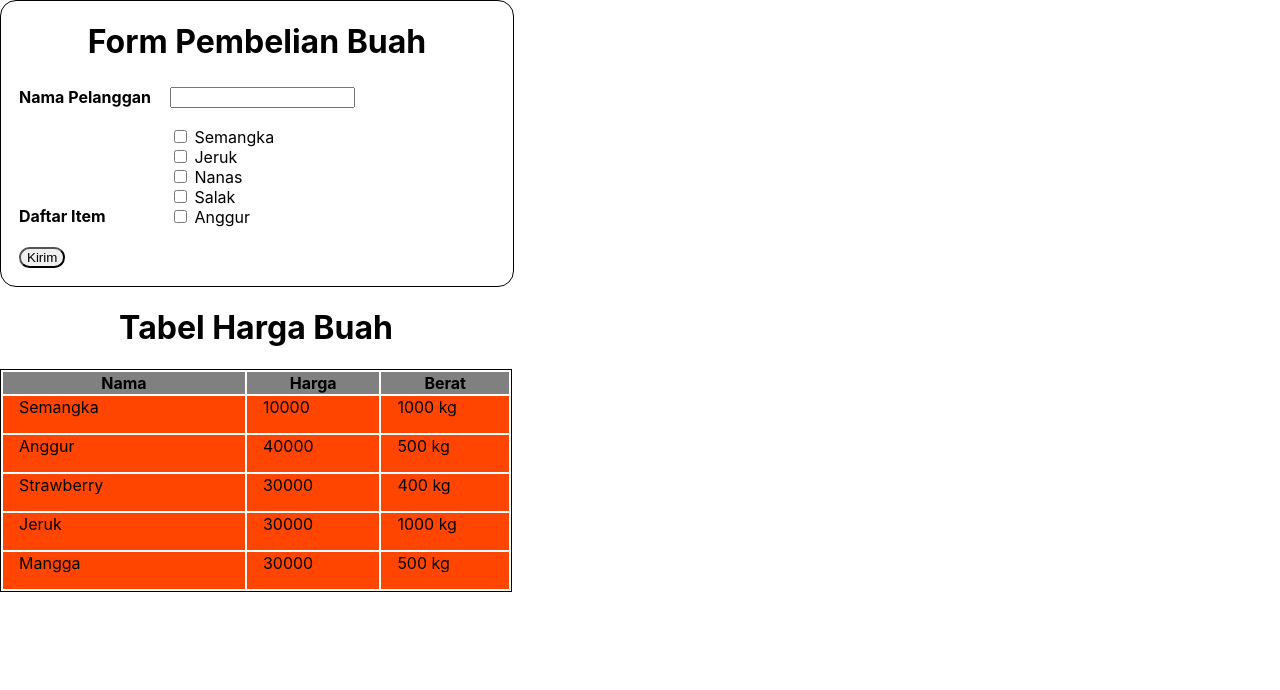
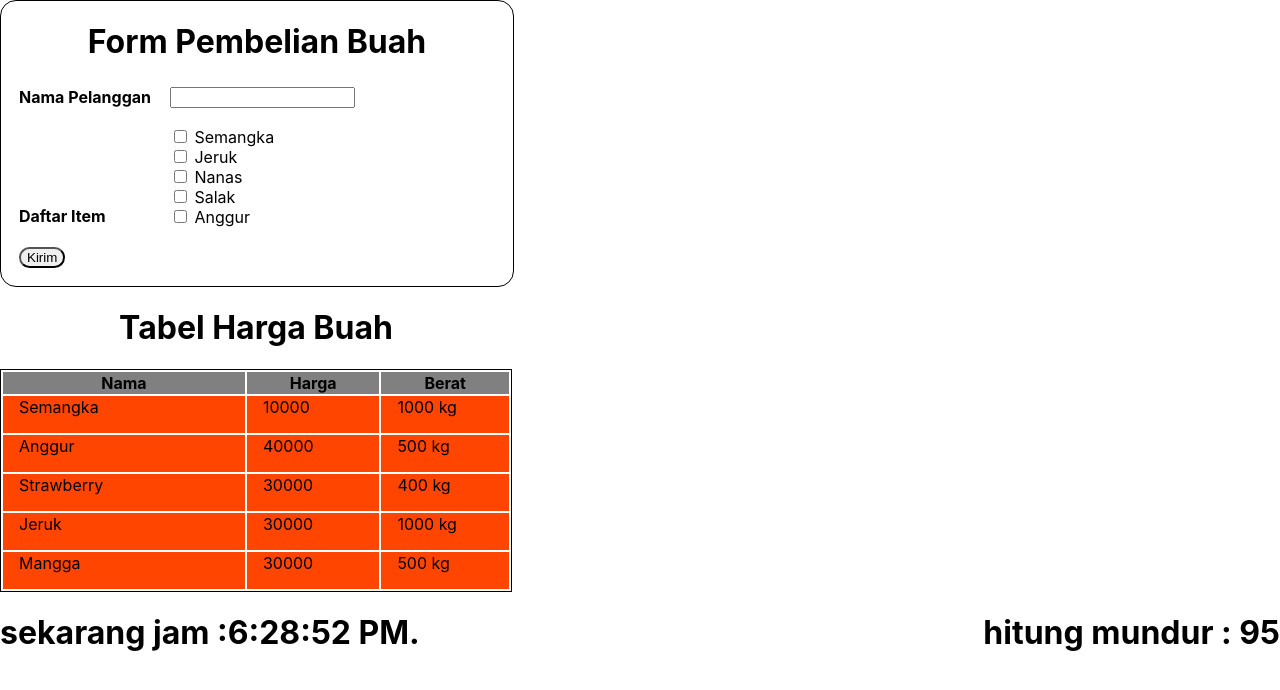
Before and after one commit to chandraapriana/react-task, a React (Create React App) app in the folder my-app/: page / in a window 1280 px wide. Shown: the top 690 px of the page. Built offline with nearby package versions, Linux system fonts and the light colour scheme.

Commit message:
menambahkan dan merubah tugas 11

```diff
--- a/my-app/src/App.js
+++ b/my-app/src/App.js
@@ -1,16 +1,52 @@
-import React from "react";
+import React, { Component } from "react";
 import logo from "./logo.svg";
 import "./App.css";
 import Tugas9 from "./Tugas-9/tugas9.js";
 import Tugas10 from "./Tugas-10/tugas10.js";
+import Tugas11 from "./Tugas-11/tugas11.js";
+import Clock from "./Tugas-11/Clock.js";
+import ReactDOM from "react-dom";
+import Timer from "./Tugas-11/tugas11.js";
+import Counter from "./Test/Counter.js";
 
-function App() {
-  return (
-    <div className="App">
-      <Tugas9 />
-      <Tugas10 />
-    </div>
-  );
+class App extends Component {
+  constructor(props) {
+    super(props);
+    this.state = {
+      time: 100,
+      date: new Date(),
+    };
+  }
+
+  componentDidMount() {
+    // if (this.props.start !== undefined) {
+    //   this.setState({ time: this.props.start });
+    // }
+
+    this.timerID = setInterval(() => this.tick(), 1000);
+  }
+
+  tick() {
+    if (this.state.time > 0) {
+      this.setState({
+        time: this.state.time - 1,
+        date: new Date(),
+      });
+    }
+  }
+
+  render() {
+    console.log(this.state);
+    return (
+      <>
+        <Tugas9 />
+        <Tugas10 />
+
+        <Timer countdown={this.state.time} />
+        {this.state.time > 0 && <Clock date={this.state.date} />}
+      </>
+    );
+  }
 }
 
 export default App;
--- a/my-app/src/Tugas-11/Clock.js
+++ b/my-app/src/Tugas-11/Clock.js
@@ -8,8 +8,8 @@ class Clock extends React.Component {
     return (
       <div>
         <h1 style={{ float: "left" }}>
-          sekarang jam {this.props.date && this.props.date.toLocaleTimeString()}
-          .
+          sekarang jam :
+          {this.props.date && this.props.date.toLocaleTimeString()}.
         </h1>
       </div>
     );
--- a/my-app/src/Tugas-11/tugas11.js
+++ b/my-app/src/Tugas-11/tugas11.js
@@ -5,7 +5,7 @@ class Timer extends Component {
     return (
       <>
         <h1 style={{ float: "right" }}>
-          hitung mundur: {this.props.countdown}
+          hitung mundur : {this.props.countdown}
         </h1>
       </>
     );
```
